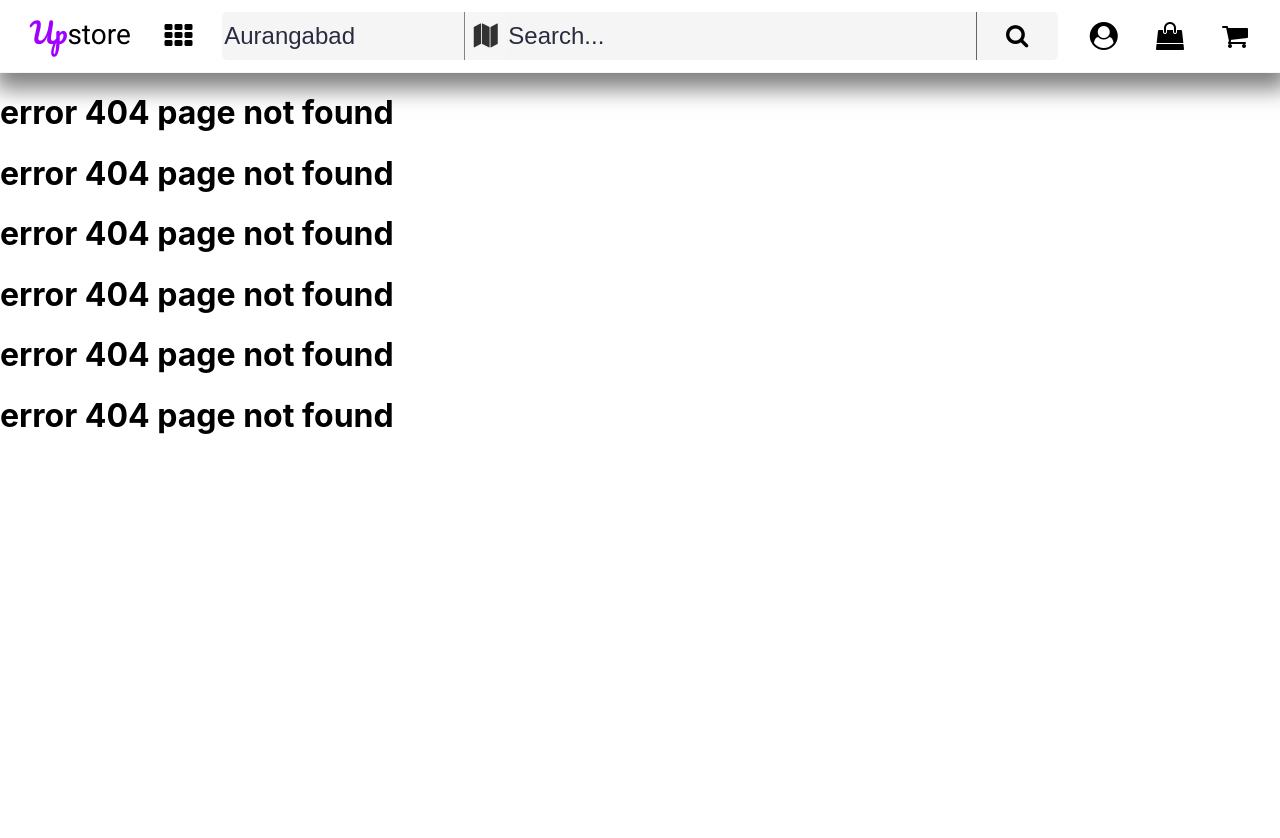
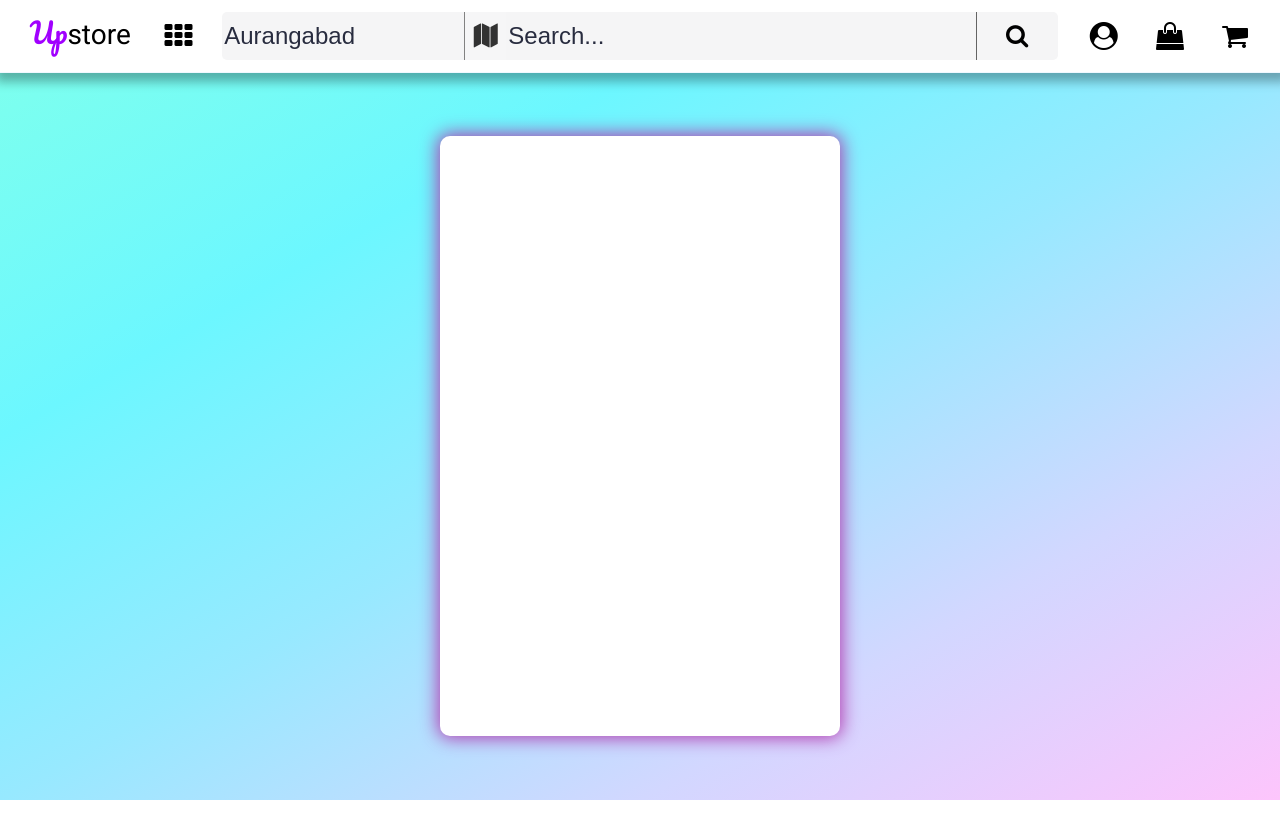
Before and after one commit to harshit151001/Upstore.in, a React (Create React App) app: page /login in a window 1280 px wide. Before the commit this address had no page. Shown: the top 838 px of the page. Built offline with nearby package versions, Linux system fonts and the light colour scheme.

Commit message:
yarn added to project

```diff
--- a/package.json
+++ b/package.json
@@ -6,11 +6,11 @@
     "@testing-library/jest-dom": "^4.2.4",
     "@testing-library/react": "^9.5.0",
     "@testing-library/user-event": "^7.2.1",
+    "formik": "^2.1.4",
     "react": "^16.13.1",
     "react-dom": "^16.13.1",
     "react-router-dom": "^5.2.0",
     "react-scripts": "^3.4.1",
-    "react-sidemenu": "^1.1.0",
     "styled-components": "^5.1.1"
   },
   "scripts": {
--- a/src/App.js
+++ b/src/App.js
@@ -8,6 +8,7 @@ import Home from './Components/Routes/Home';
 import err from './err';
 import Aboutus from './Components/Routes/Aboutus';
 import Termsandcondition from './Components/Routes/Termsandcondition';
+import Loginsignuppage from './Components/Routes/Loginsignuppage';
 
 function App() {
   const Ancestor = styled.div`
@@ -27,6 +28,7 @@ function App() {
             path="/termsandcondition"
             component={Termsandcondition}
           ></Route>
+          <Route exact path="/login" component={Loginsignuppage}></Route>
           <Route component={err}></Route>
         </Switch>
       </Ancestor>
--- a/src/Components/Navbar/Desktop.js
+++ b/src/Components/Navbar/Desktop.js
@@ -10,7 +10,7 @@ const DesktopNav = styled.div`
   height: 9vh;
   font-family: 'Roboto', sans-serif;
   align-items: center;
-  box-shadow: 2px 10px 21px 6px rgba(0, 0, 0, 0.5);
+  box-shadow: 2px 3px 10px 6px rgba(0, 0, 0, 0.3);
   font-size: 28px;
   position: fixed;
   top: 0;
--- a/src/Components/Navbar/Mobile.js
+++ b/src/Components/Navbar/Mobile.js
@@ -7,7 +7,7 @@ const Mobilenav = styled.div`
   position: fixed;
   align-items: center;
   justify-content: center;
-  box-shadow: 2px 3px 10px 6px rgba(0, 0, 0, 0.5);
+  box-shadow: 2px 2px 8px 6px rgba(0, 0, 0, 0.3);
   top: 0;
   display: flex;
   div {
--- /dev/null
+++ b/src/Components/Routes/Loginsignuppage.js
@@ -0,0 +1,11 @@
+import React from 'react';
+import Loginsignupform from '../Users/Loginsignupform';
+const Loginsignuppage = () => {
+  return (
+    <>
+      <Loginsignupform />
+    </>
+  );
+};
+
+export default Loginsignuppage;
--- /dev/null
+++ b/src/Components/Users/Loginsignupform.js
@@ -0,0 +1,37 @@
+import React from 'react';
+import styled from 'styled-components';
+
+const Wrapper = styled.div`
+  background-image: linear-gradient(
+    to right bottom,
+    #7dffee,
+    #6cf7ff,
+    #97e9ff,
+    #d2d7ff,
+    #fdc5fc
+  );
+  width: 100vw;
+  height: 91vh;
+  display: flex;
+  align-items: center;
+  justify-content: center;
+  div {
+    min-width: 300px;
+    width: 95vw;
+    max-width: 400px;
+    background: white;
+    height: 600px;
+    border-radius: 10px;
+    box-shadow: 0px 0px 18px 2px rgba(176, 57, 176, 1);
+  }
+`;
+
+const Loginsignupform = () => {
+  return (
+    <Wrapper>
+      <div></div>
+    </Wrapper>
+  );
+};
+
+export default Loginsignupform;
--- a/src/index.css
+++ b/src/index.css
@@ -17,6 +17,8 @@ body {
   -webkit-font-smoothing: antialiased;
   -moz-osx-font-smoothing: grayscale;
   box-sizing: border-box;
+  font-size: 15px;
+  font-weight: 300;
 }
 ::placeholder {
   color: #282c3f;
```
Also changed, not shown: 1 other file (tests, documents, lock files or other folders).
